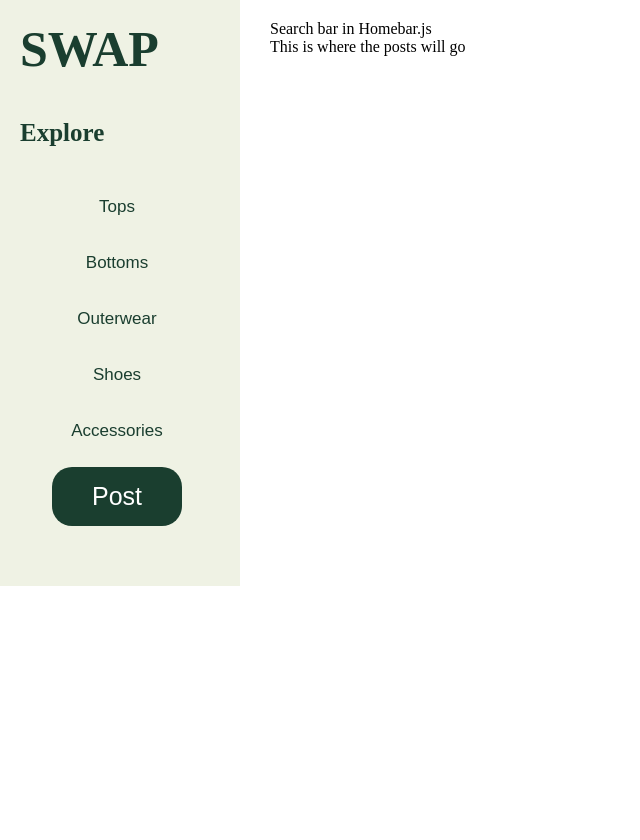
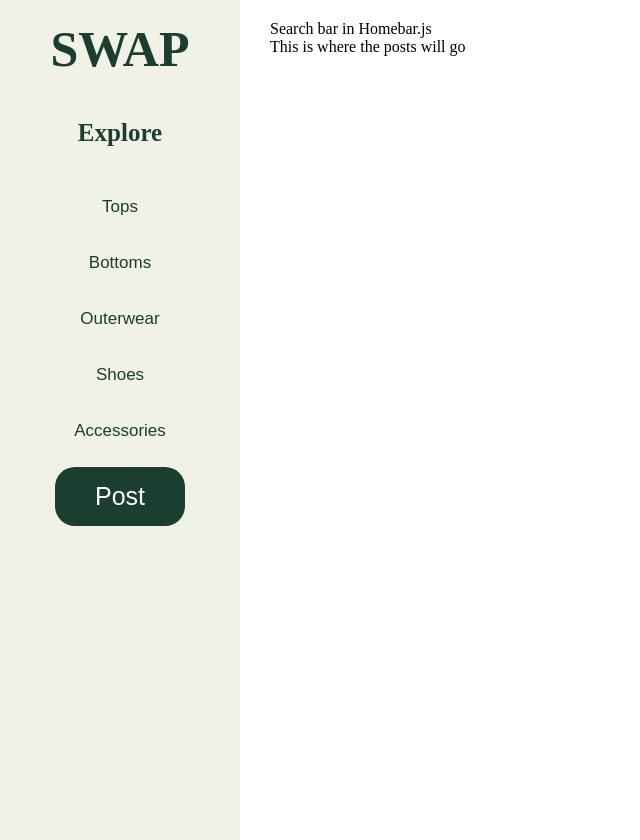
Before and after one commit to isba1/SWAP, a React (Create React App) app in the folder client/: page /home in a window 1280 px wide. Shown: the whole page, without its empty margins (0-640 px from the left). Built offline with nearby package versions, Linux system fonts and the light colour scheme.

Commit message:
Missing thing

```diff
--- a/client/src/Home/components/homescreen.css
+++ b/client/src/Home/components/homescreen.css
@@ -16,6 +16,9 @@ body{
     padding: 20px;
     background-color: #EFF2E4;
     display: flex;
+    justify-content: center;
+    min-height: 100vh;
+    text-align: center;
 }
 
 .homecolumnright{
```
